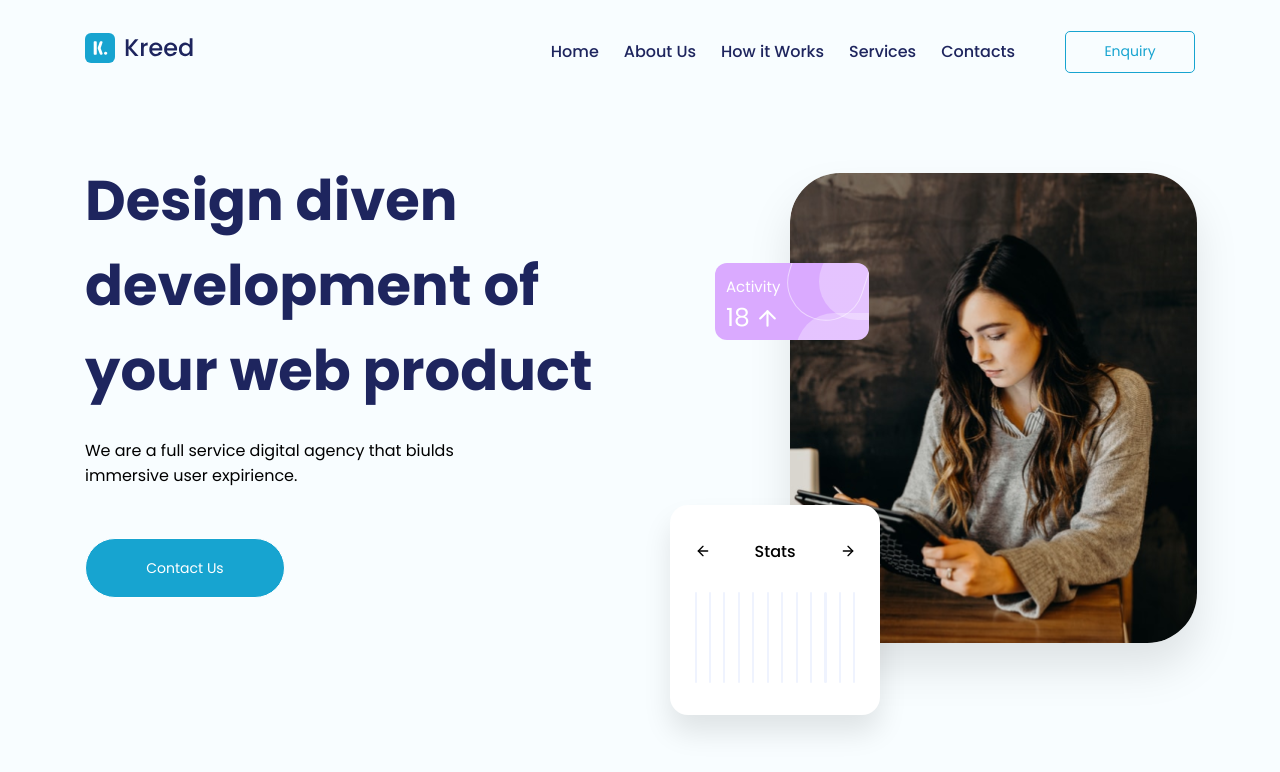
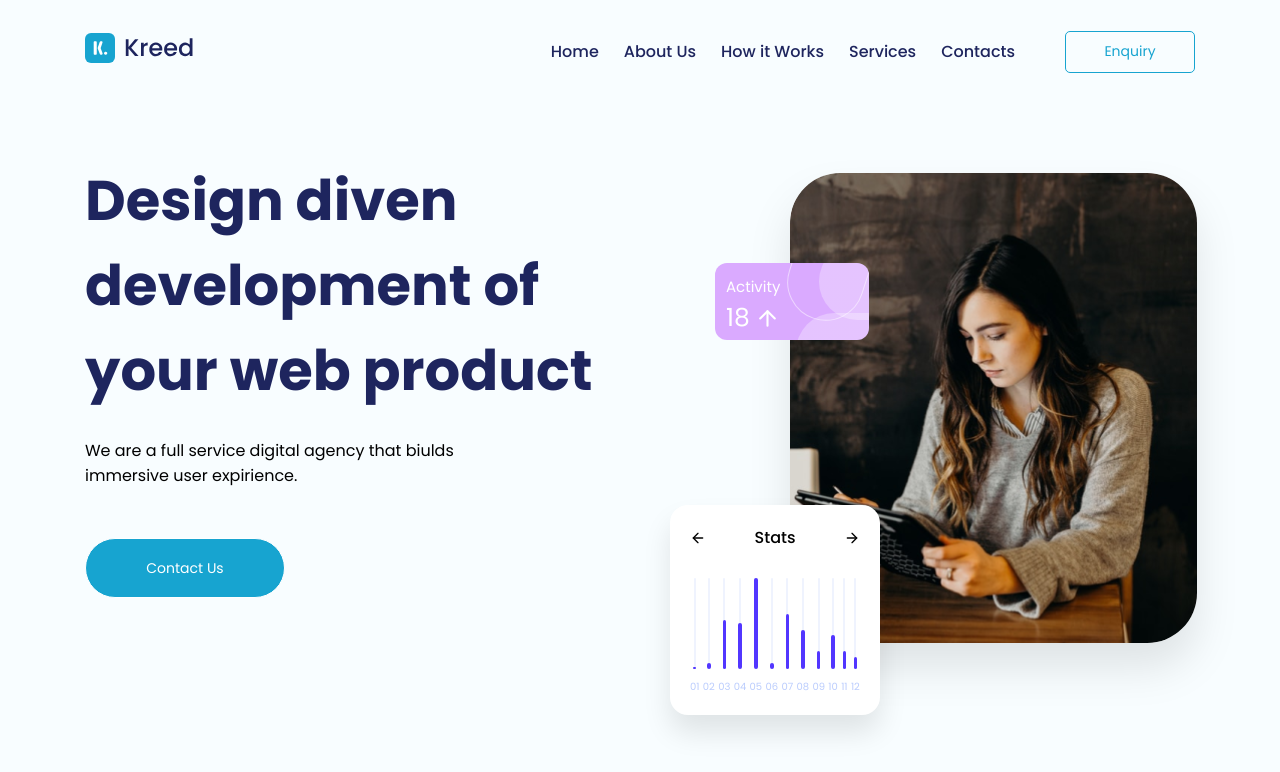
Before and after one commit to GuiAbade/LandingPage, a React (Vite) app: page / in a window 1280 px wide. Shown: the top 772 px of the page. Built offline with nearby package versions, Linux system fonts and the light colour scheme.

Commit message:
Concluindo animação dos status CardChart

```diff
--- a/src/molecules/CardChart/index.tsx
+++ b/src/molecules/CardChart/index.tsx
@@ -1,28 +1,37 @@
-
-import { useCallback } from 'react';
-import { FiArrowLeft, FiArrowRight } from 'react-icons/fi';
-import * as S from './styles';
+import { useCallback } from "react";
+import { FiArrowLeft, FiArrowRight } from "react-icons/fi";
+import * as S from "./styles";
 
 const CardChart = () => {
-    const amountBars = Array.from(Array(12).keys());
+  const amountBars = Array.from(Array(12).keys());
+
+  const fillZero = useCallback((value: number) => {
+    const number = (value + 1).toString();
+
+    return number.padStart(2, "0");
+  }, []);
 
   return (
     <S.Container>
       <div>
-        <FiArrowLeft/>
+        <FiArrowLeft />
         <strong>Stats</strong>
-        <FiArrowRight/>
+        <FiArrowRight />
       </div>
 
       <S.Chart>
-        {amountBars.map((item)=> (
-        <div key={String(item)}>
-          <span></span>
-        </div>
+        {amountBars.map((item) => (
+          <div key={String(item)}>
+            <div>
+              <span></span>
+            </div>
+
+            <small>{fillZero(item)}</small>
+          </div>
         ))}
       </S.Chart>
     </S.Container>
   );
-}
+};
 
 export default CardChart;
--- a/src/molecules/CardChart/styles.ts
+++ b/src/molecules/CardChart/styles.ts
@@ -2,55 +2,84 @@ import styled from "styled-components";
 
 export const Container = styled.div`
   position: absolute;
-  bottom: 0;
   left: 30px;
   width: 210px;
   height: 210px;
   border-radius: 18px;
   background-color: #fff;
   box-shadow: 0px 17.5px 28px rgba(0, 0, 0, 0.1);
-  padding: 33.6px 24.5px;
-
-  >div {
+  padding: 20px;
+  animation: showOnPage 0.5s linear forwards 2s;
+  opacity: 0;
+  bottom: -50px;
+  > div {
     display: flex;
     justify-content: space-between;
     align-items: center;
-
-    strong{
+    strong {
       font-weight: 500;
+    }
+  }
+  @keyframes showOnPage {
+    from {
+      opacity: 0;
+    }
+    to {
+      opacity: 1;
+      bottom: 0;
     }
   }
 `;
 
-function generateSpan () {
+function generateBars() {
   const amountBars = [...Array(12).keys()];
   let styleSpan: any = [];
 
-    amountBars.forEach(item => {
+  amountBars.forEach((item) => {
     styleSpan.push(`
-        span:nth-child($(item)){
+            div:nth-child(${item + 1}) {
+              display: flex;
+              justify-content: center;
+              align-items: center;
+              flex-direction: column;
+                div{
+                  background-color: #eff3fe;
+                  height: 91px;
+                  width: 2.1px;
+                  border-radius: 5px;
+                  display: flex;
+                  justify-content: flex-end;
+                  span {
                       background-color: #5236ff;
                       display: block;
-          height: ${Math.ceil(Math.random() * item)}px;
+                      height: 0px;
+                      max-height: ${Math.ceil(Math.random() * 100)}px;
                       width: 3.5px;
                       border-radius: 5px;
-        };
+                      animation: animationHeight 1s linear forwards 2.5s;
+                  }
+                }
+                small {
+                  color: #BACCFD;
+                  font-size: 10px;
+                  margin-top: 10px;
+                }
+            }
         `);
   });
+
   return styleSpan.join("");
 }
 
 export const Chart = styled.div`
   margin-top: 28px;
-
-  div {
-    background-color: #EFF3FE;
+  ${generateBars()}
+  @keyframes animationHeight {
+    from {
+      height: 0px;
+    }
+    to {
       height: 91px;
-    width: 2.1px;
-    border-radius: 5px;
-    display: flex;
-    align-items: flex-end;
-
-   ${generateSpan()}
+    }
   }
 `;
```
Lines whose indentation alone changed are shown as unchanged.
